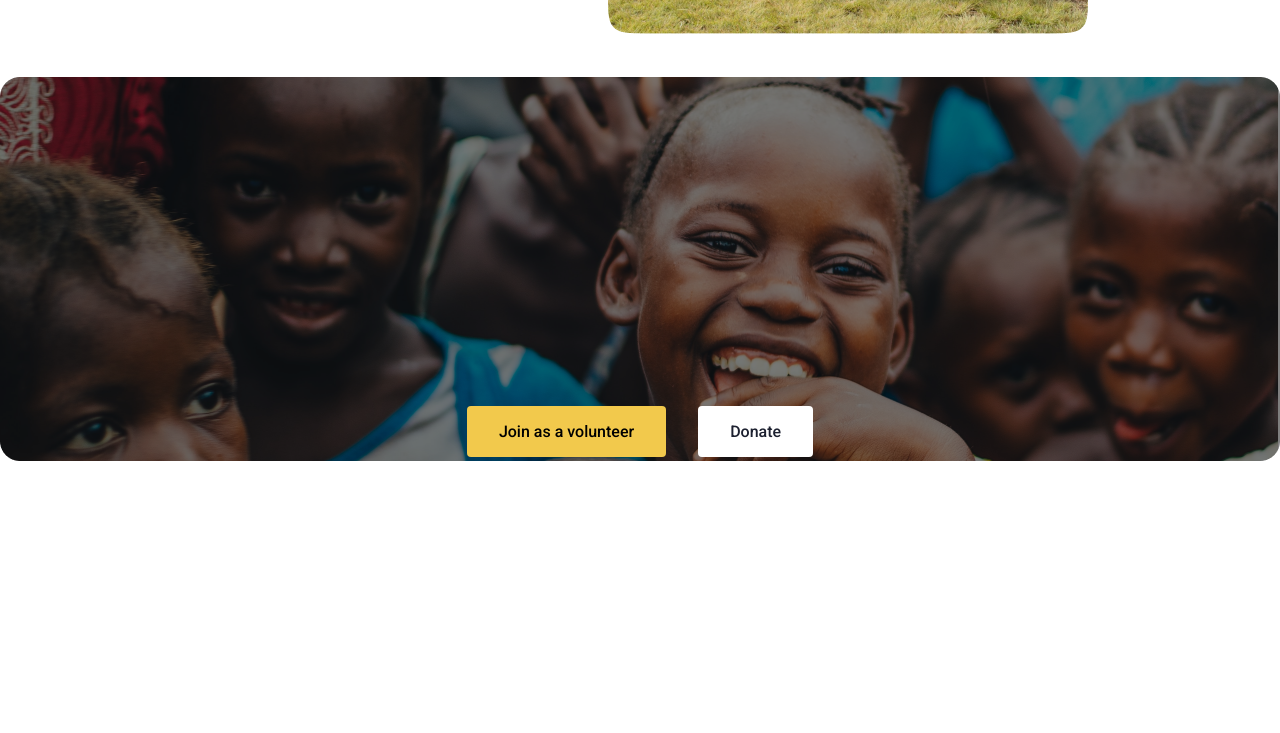
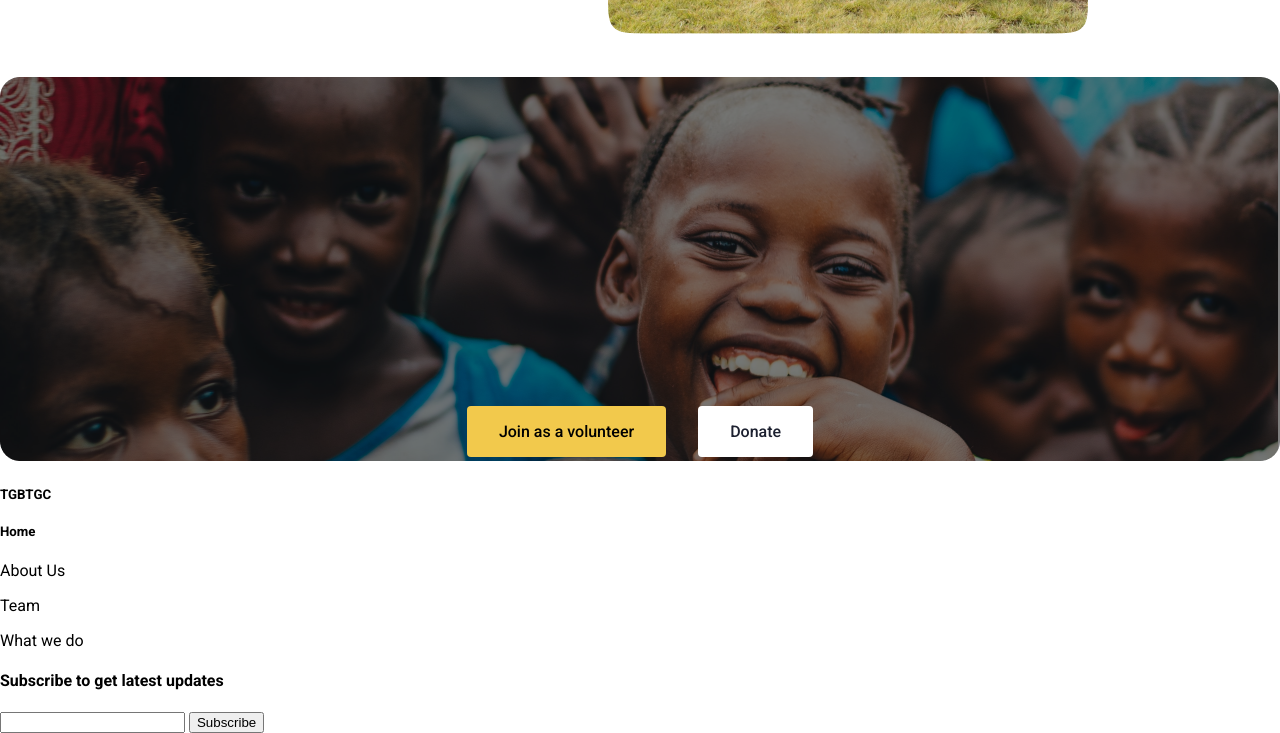
Before and after one commit to mothibimalebana/To-God-Be-The-Glory-Centre, a plain HTML site: page index.html in a window 1280 px wide. Shown: the part 1600-2333 px from the top of the page. Before the commit the page ends 2065 px from the top, so only its background shows below. Drawn offline with Linux system fonts and the light colour scheme.

Commit message:
created a footer with contents
footer has been created but there is no real layout, still have to add flexbox to it along with relevant styling for all the contents

```diff
--- a/css/style.css
+++ b/css/style.css
@@ -1,6 +1,7 @@
 body{
     display: flex;
     flex-direction: column;
+
     min-height: 100vh;
     padding: 0;
     margin: 0;
--- a/index.html
+++ b/index.html
@@ -58,9 +58,31 @@
                     <button class="donate-button">Donate</button>
                 </div>
             </div>
-
         </section>
     </main>
-    <footer></footer>
+    <footer>
+        <div class="footer-contents">
+            <div class="column1"><h5>TGBTGC</h5></div>
+            <div class="column2">
+                <div class="column21">
+                    <h5>Home</h5>
+                    <p>About Us</p>
+                    <p>Team</p>
+                    <p>What we do</p>
+                </div>
+                <div class="column22"></div>
+                <div class="column23"></div>
+            </div>
+            <div class="column3">
+                <div class="column-header"><h4>Subscribe to get latest updates</h4></div>
+                <div class="column-header">
+                    <form action="">
+                        <input type="email">
+                        <button>Subscribe</button>
+                    </form>
+                </div>
+            </div>
+        </div>
+    </footer>
 </body>
 </html>
```
